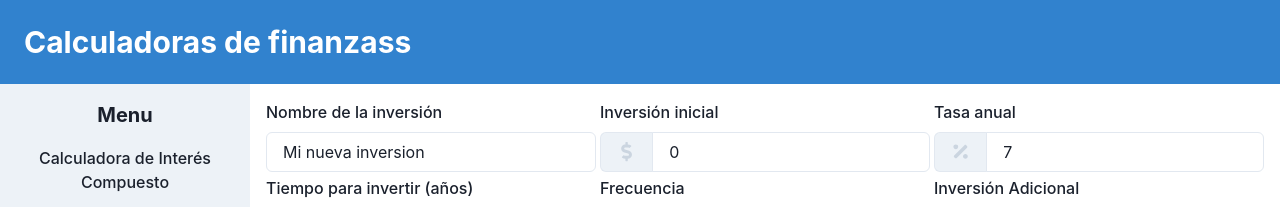
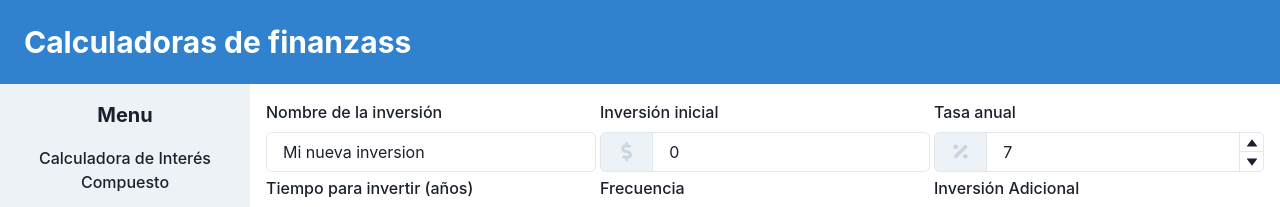
Before and after one commit to dasbego/finance-calculators, a React (Vite) app: page /myportfolio in a window 1280 px wide. Shown: the top 207 px of the page. Built offline with nearby package versions, Linux system fonts and the light colour scheme.

Commit message:
add steper to anual rate

```diff
--- a/src/pages/MyPortfolio.tsx
+++ b/src/pages/MyPortfolio.tsx
@@ -21,6 +21,9 @@ import {
   Heading,
   IconButton,
   Input,
+  NumberInputStepper,
+  NumberIncrementStepper,
+  NumberDecrementStepper,
 } from "@chakra-ui/react";
 import {
   FaDollarSign,
@@ -140,6 +143,10 @@ const FormComponent: React.FC<FormComponentProps> = ({
               width="100%"
             >
               <NumberInputField borderLeftRadius={0} />
+              <NumberInputStepper>
+                <NumberIncrementStepper />
+                <NumberDecrementStepper />
+              </NumberInputStepper>
             </NumberInput>
           </InputGroup>
         </FormControl>
```
